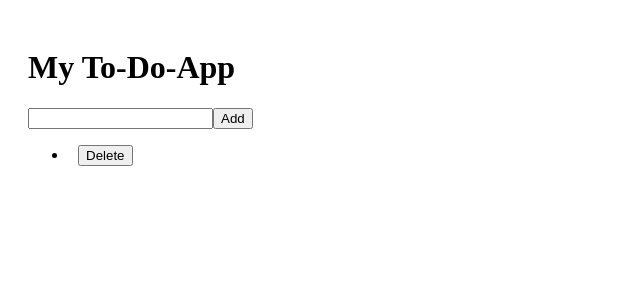
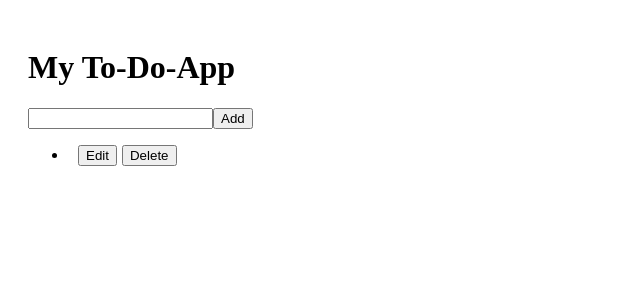
Before and after one commit to prakruthivraj-svg/todo-app, a React (Create React App) app: page / in a window 1280 px wide. Both pictures are taken after a click on the button "Add". Shown: the top 300 px of the page, without its empty margins (0-640 px from the left). Built offline with nearby package versions, Linux system fonts and the light colour scheme.

Commit message:
Added edit task functionality

```diff
--- a/src/App.js
+++ b/src/App.js
@@ -1,6 +1,8 @@
 import { useState, useEffect } from "react";
 
 function App() {
+  const[editIndex, setEditIndex] = useState(null);
+  const[editText, setEditText] = useState("");
   const[task, setTask] = useState(" ");
   const [tasks, setTasks] = useState(() => {
   const savedTasks = localStorage.getItem("tasks");
@@ -35,29 +37,71 @@ function App() {
       <ul>
   {tasks.map((task, index) => (
     <li
-          key = {index}
+      key={index}
+      style={{
+        textDecoration: task.completed ? "line-through" : "none",
+        cursor: "pointer",
+        marginBottom: "8px"
+      }}
+    >
+      {editIndex === index ? (
+        <>
+          <input
+            value={editText}
+            onChange={(e) => setEditText(e.target.value)}
+          />
+          <button
+            onClick={() => {
+              const updatedTasks = tasks.map((t, i) =>
+                i === index ? { ...t, text: editText } : t
+              );
+              setTasks(updatedTasks);
+              setEditIndex(null);
+            }}
+          >
+            Save
+          </button>
+        </>
+      ) : (
+        <>
+          <span
             onClick={() =>
               setTasks(
-              tasks.map((t,i) =>
-                i === index ? { ...t, completed: !t.completed } : t
+                tasks.map((t, i) =>
+                  i === index
+                    ? { ...t, completed: !t.completed }
+                    : t
                 )
-          )}
+              )
+            }
+          >
+            {task.text}
+          </span>
 
-          style={{
-          textDecoration: task.completed ? "line-through" : "none",
-          cursor: "pointer"
-         }}
-        >{task.text}
-            <button onClick={(e) => {
-            e.stopPropagation();
-            setTasks(tasks.filter((_, i) => i !== index));
+          <button
+            onClick={() => {
+              setEditIndex(index);
+              setEditText(task.text);
             }}
             style={{ marginLeft: "10px" }}
-        >Delete
+          >
+            Edit
           </button>
+
+          <button
+            onClick={() =>
+              setTasks(tasks.filter((_, i) => i !== index))
+            }
+            style={{ marginLeft: "5px" }}
+          >
+            Delete
+          </button>
+        </>
+      )}
     </li>
   ))}
 </ul>
+
 </div>
   )
 }
```
Lines whose indentation alone changed are shown as unchanged.
